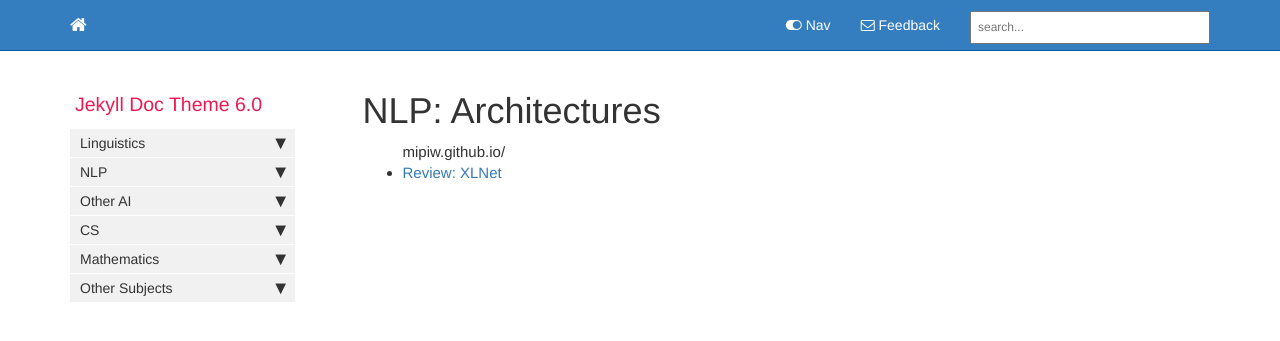
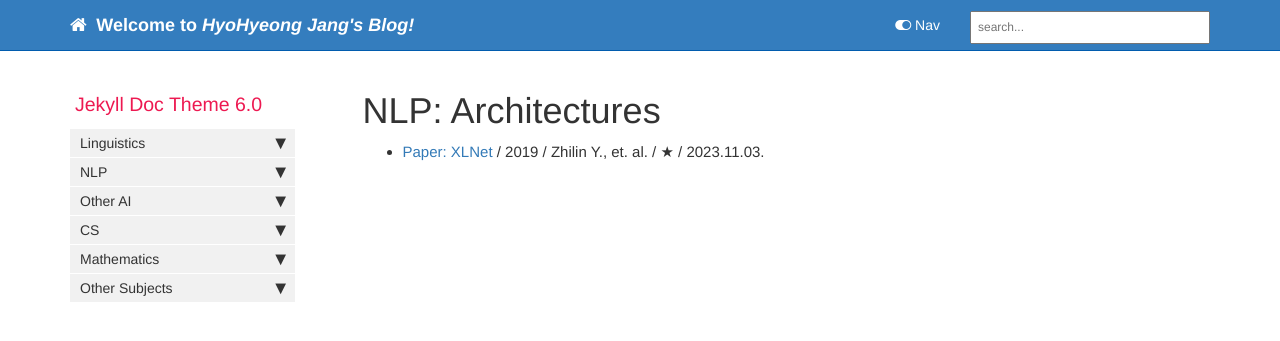
Before and after one commit to MIPIW/mipiw.github.io, a Jekyll site: the page built from categories/nlp-architectures.html, in a window 1280 px wide. Shown: the top 341 px of the page. Built offline with Jekyll 4.4.1, drawn with Linux system fonts in a browser that asks for light colours; comment, search, counter and statistics services are not loaded.

Commit message:
base-custom

```diff
--- a/_includes/topnav.html
+++ b/_includes/topnav.html
@@ -13,8 +13,11 @@
         <span class="icon-bar"></span>
         <span class="icon-bar"></span>
       </button>
+
       <a class="fa fa-home fa-lg navbar-brand" href="/index.html"
-        >&nbsp;<span class="projectTitle"> {{site.topnav_title}}</span></a
+        >&nbsp;<span class="projectTitle">
+          {{site.topnav_title}} Welcome to <i>HyoHyeong Jang's Blog!</i></span
+        ></a
       >
     </div>
 
--- a/_layouts/category.html
+++ b/_layouts/category.html
@@ -10,9 +10,11 @@ layout: default
     {% assign categories = page.categories | join: "-" %} {% for post in
     site.pages %} {% assign postCategories = post.categories | join: "-" %} {%
     if categories == postCategories %} {% if page.url != post.url %}
-    {{site.url}} {{site.baseurl}}
+
     <li>
       <a href="{{ site.url }}{{ post.url }}">{{ post.title }}</a>
+      / {{ post.published_year }} / {{ post.author }} / {{ post.rank }} / {{
+      post.date }}
     </li>
     {% endif %} {% endif %} {% endfor %}
   </ul>
--- a/pages/nlp/2023-11-2-review_XLNet.md
+++ b/pages/nlp/2023-11-2-review_XLNet.md
@@ -1,9 +1,14 @@
 ---
-title: "Review: XLNet"
+title: "Paper: XLNet"
 sidebar: mydoc_sidebar
-date: 2023-11-3-2
+date: "2023.11.03."
 layout: categorized_post
 categories: ["nlp", "architectures"]
+
+rank: "★"
+type: review
+published_year: "2019"
+author: "Zhilin Y., et. al."
 ---
 
 |-|-|-|
```
Also changed, not shown: other parts of _includes/topnav.html (+1 -2 lines), pages/nlp/2023-11-3-review_T5.md (+3 -0 lines).
